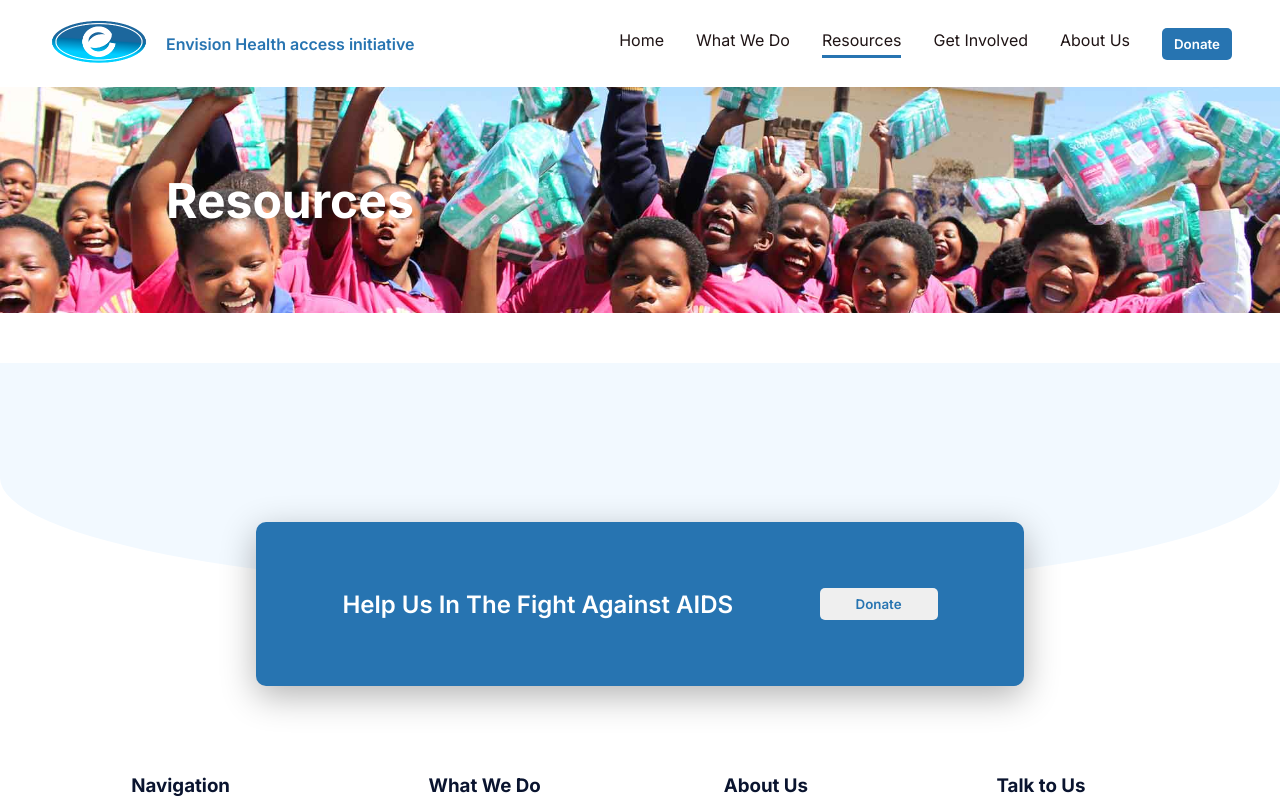
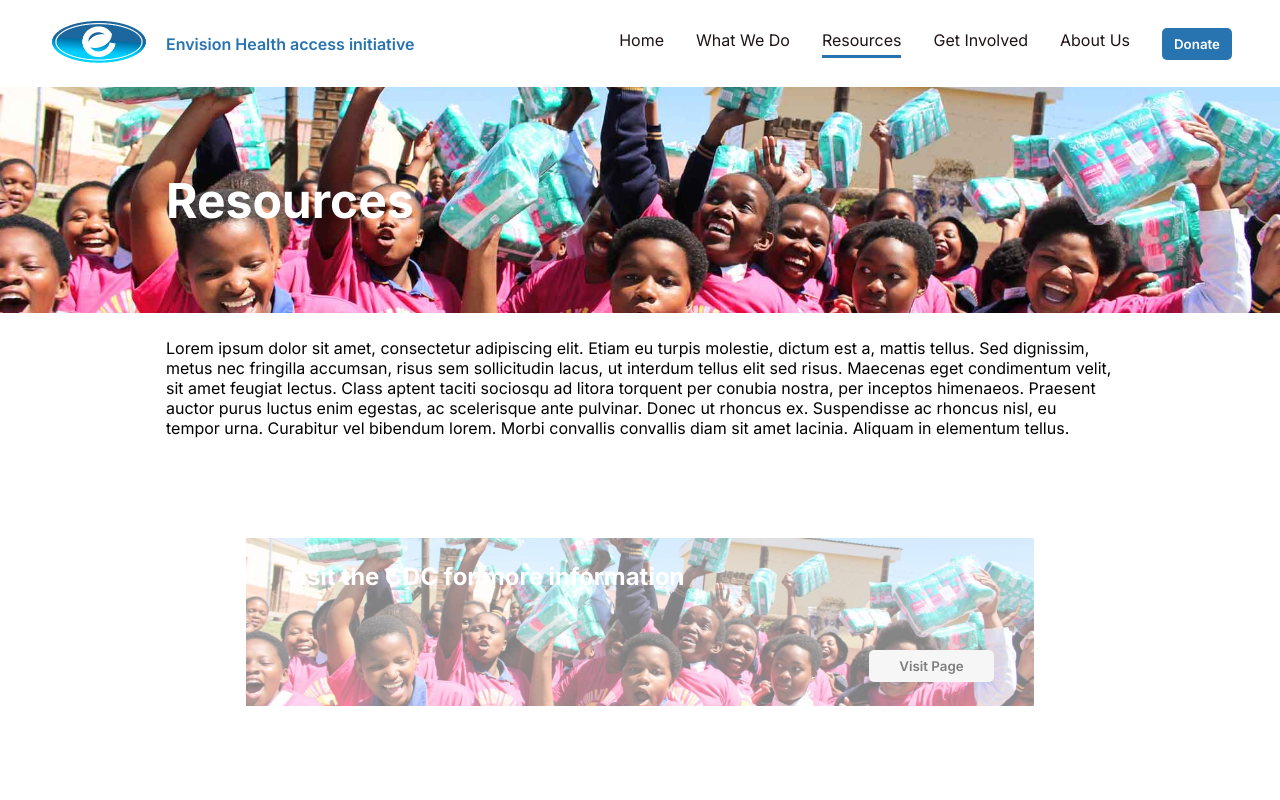
Before and after one commit to jusminpt/react-envision, a React (Create React App) app: page /resources in a window 1280 px wide. Shown: the top 800 px of the page. Built offline with nearby package versions, Linux system fonts and the light colour scheme.

Commit message:
Create card for sub pages

```diff
--- /dev/null
+++ b/src/components/LongCard/LongCard.jsx
@@ -0,0 +1,17 @@
+import React from "react";
+import Button from "../Button/Button";
+import img from "../../assets/Trial.jpg";
+import "./LongCard.scss";
+
+function LongCard({ textInput }) {
+  return (
+    <div className="longCard" style={{ backgroundImage: `url(${img})` }}>
+      <h3>{textInput}</h3>
+      <div className="longCard-left">
+        <Button textInput="Visit Page" />
+      </div>
+    </div>
+  );
+}
+
+export default LongCard;
--- /dev/null
+++ b/src/components/LongCard/LongCard.scss
@@ -0,0 +1,25 @@
+.longCard {
+  height: 168px;
+  background-size: cover;
+  background-position: center;
+  opacity: 0.5;
+  margin: 100px 80px;
+  padding: 24px 40px;
+  display: flex;
+  flex-direction: column;
+  justify-content: space-between;
+}
+
+.longCard h3 {
+  font-size: var(--font-title3);
+  color: var(--color-white);
+}
+
+.longCard-left {
+  display: flex;
+  justify-content: end;
+}
+
+.longCard button {
+  width: 125px;
+}
--- a/src/components/index.js
+++ b/src/components/index.js
@@ -2,3 +2,4 @@ export { default as Navbar } from "./Navbar/Navbar";
 export { default as Footer } from "./Footer/Footer";
 export { default as Button } from "./Button/Button";
 export { default as PageHero } from "./PageHero/PageHero";
+export { default as LongCard } from "./LongCard/LongCard";
--- a/src/index.css
+++ b/src/index.css
@@ -5,6 +5,7 @@
   --font-base: "Inter", sans-serif;
   --font-default-size: 16px;
   --font-title: 48px;
+  --font-title3: 24px;
   --font-medium: 14px;
   --font-small: 12px;
 
--- a/src/pages/Pages.scss
+++ b/src/pages/Pages.scss
@@ -0,0 +1,5 @@
+.page-section {
+  display: flex;
+  flex-direction: column;
+  margin: 25px 166px;
+}
--- a/src/pages/Resources/Resources.jsx
+++ b/src/pages/Resources/Resources.jsx
@@ -1,10 +1,26 @@
 import React from "react";
-import { PageHero } from "../../components";
+import { PageHero, LongCard } from "../../components";
+import "../Pages.scss";
 
 function Resources() {
   return (
     <div>
       <PageHero headingText="Resources" />
+      <div className="page-section">
+        <p>
+          Lorem ipsum dolor sit amet, consectetur adipiscing elit. Etiam eu
+          turpis molestie, dictum est a, mattis tellus. Sed dignissim, metus nec
+          fringilla accumsan, risus sem sollicitudin lacus, ut interdum tellus
+          elit sed risus. Maecenas eget condimentum velit, sit amet feugiat
+          lectus. Class aptent taciti sociosqu ad litora torquent per conubia
+          nostra, per inceptos himenaeos. Praesent auctor purus luctus enim
+          egestas, ac scelerisque ante pulvinar. Donec ut rhoncus ex.
+          Suspendisse ac rhoncus nisl, eu tempor urna. Curabitur vel bibendum
+          lorem. Morbi convallis convallis diam sit amet lacinia. Aliquam in
+          elementum tellus.
+        </p>
+        <LongCard textInput="visit the CDC for more information" />
+      </div>
     </div>
   );
 }
```
